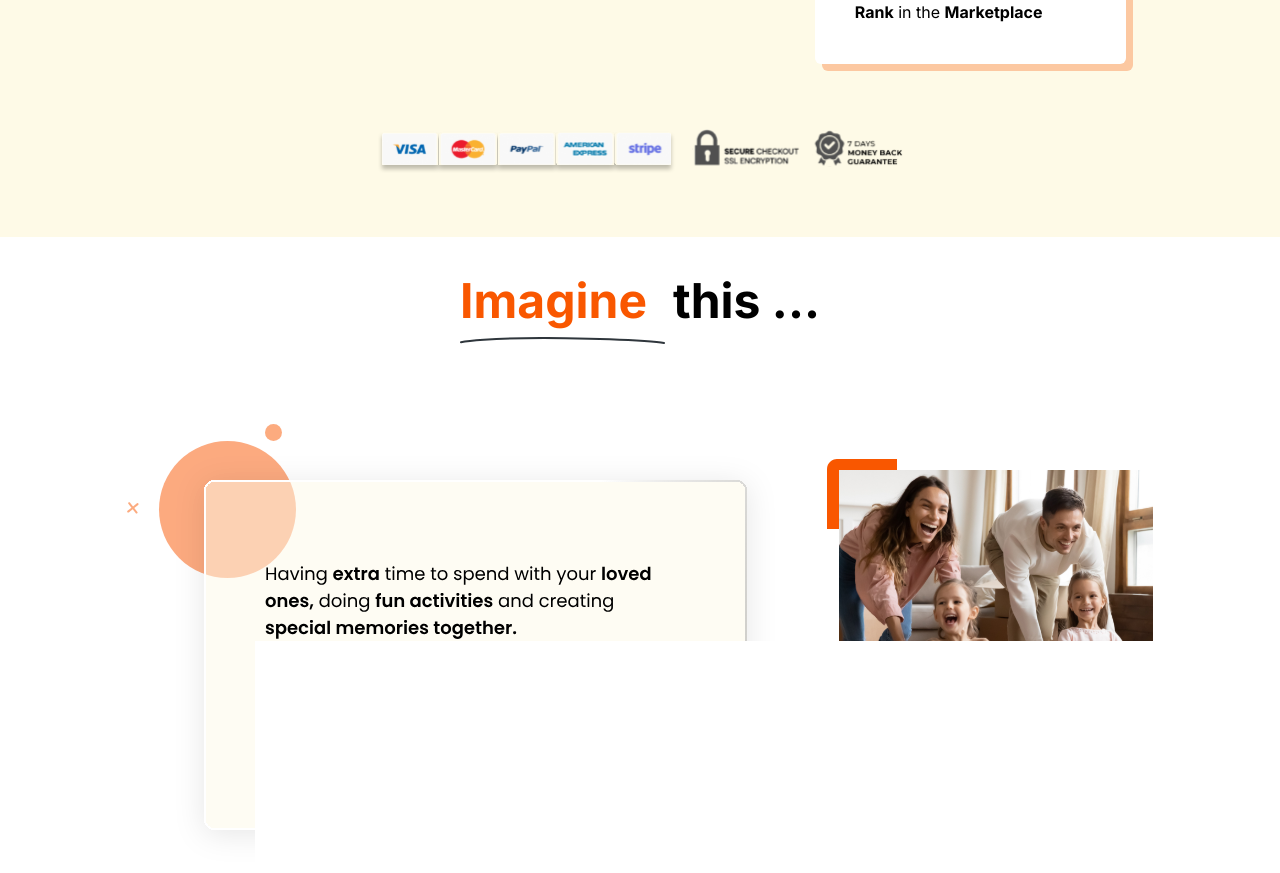
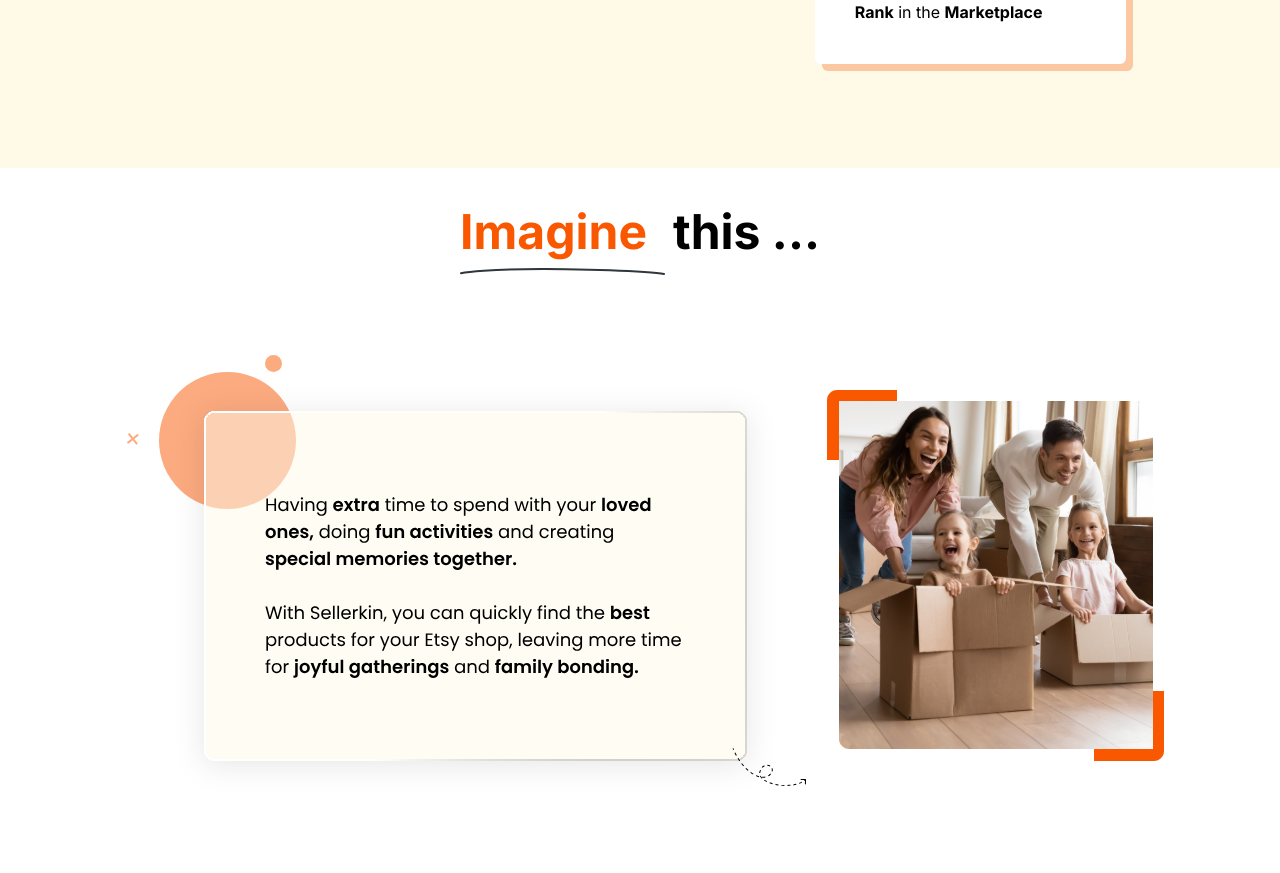
Before and after one commit to manishrohila/sellerkin-desktop, a React (Create React App) app: page / in a window 1280 px wide. Shown: the part 5320-6193 px from the top of the page. Built offline with nearby package versions, Linux system fonts and the light colour scheme.

Commit message:
changes in fifth page

```diff
--- a/src/components/Fourth.js
+++ b/src/components/Fourth.js
@@ -247,7 +247,7 @@ const Fourth = () => {
                     <img src={small_left} alt="right arrow 2" className="md:hidden relative top-7"></img>
                 </div>
             </div>
-            <div className="md:flex md:justify-center gap-4 ">
+            <div className="md:hidden flex flex-col justify-center gap-4 ">
                 <div className="flex justify-center mb-5">
                     <img src={visa1} alt="payment" className="w-52 md:w-auto"></img>
                 </div>
```
